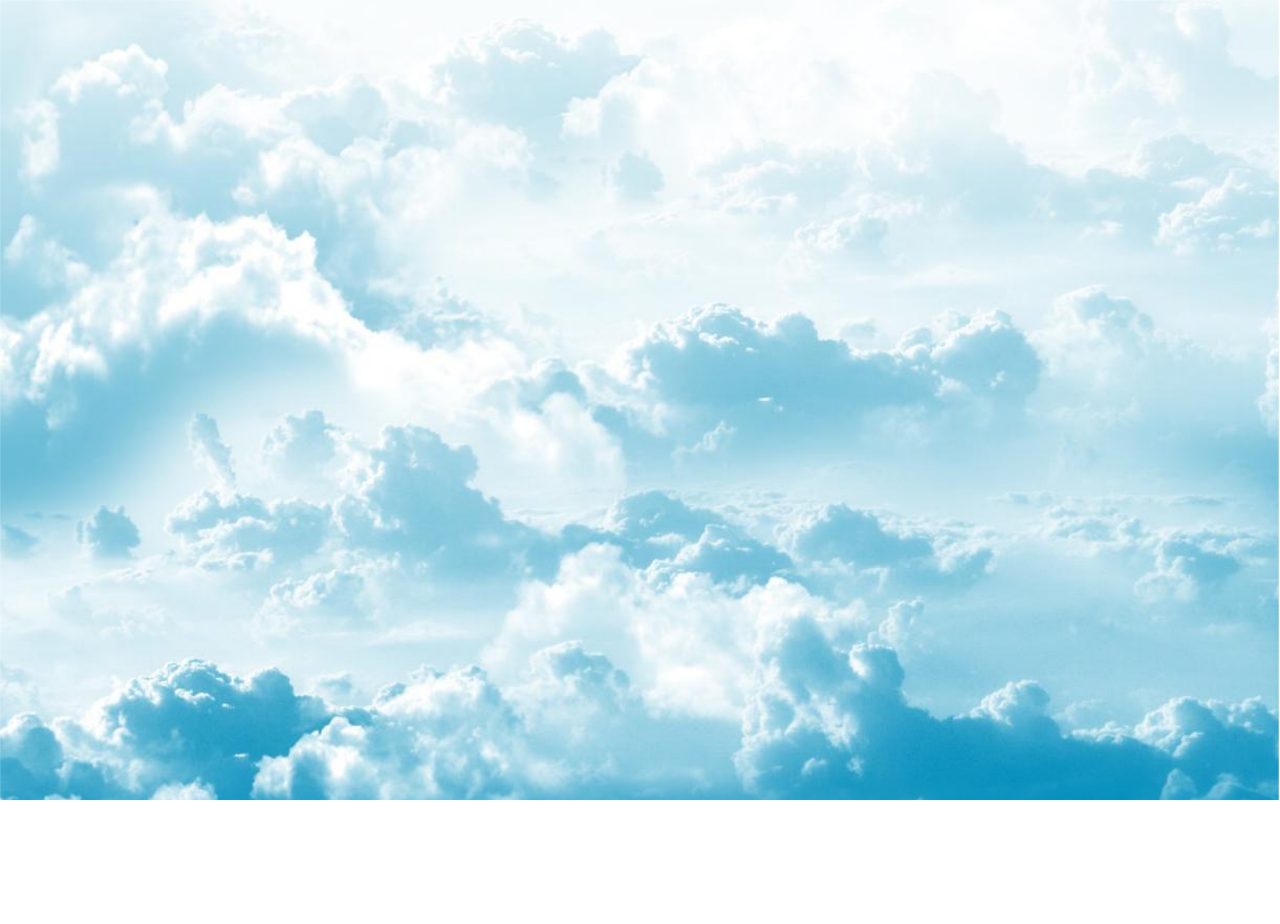
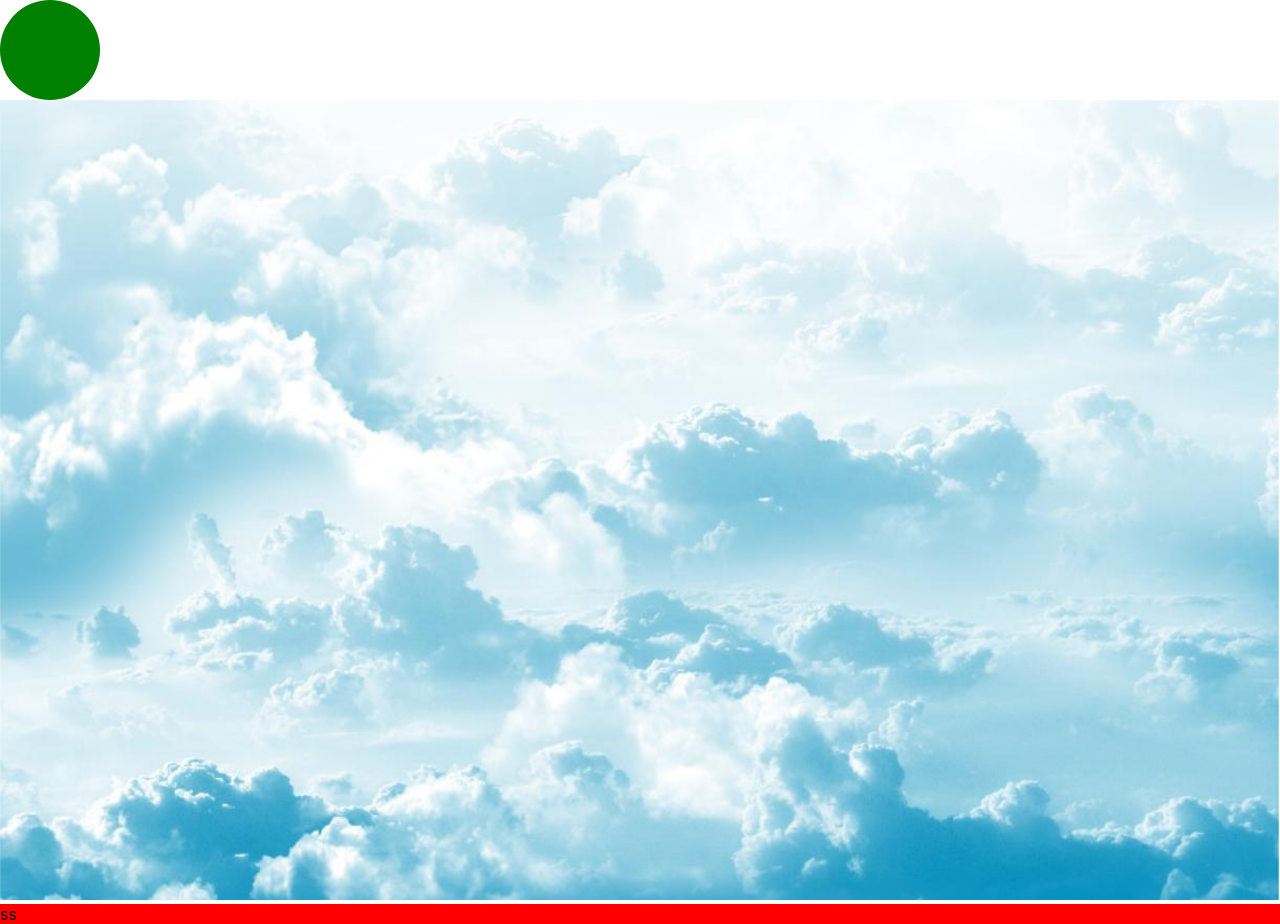
Before and after one commit to sasemanmanzar/Sara-Resume, a React (Create React App) app: page / in a window 1280 px wide. Before the commit the page ends 804 px from the top, so only its background shows below. Built offline with nearby package versions, Linux system fonts and the light colour scheme.

Commit message:
mid - circle

```diff
--- a/src/Pages/One/One.css
+++ b/src/Pages/One/One.css
@@ -5,6 +5,12 @@ body{
 img{
     width: 100vw;
     height: 100vh;
-    /* max-width: 100vw;
-    max-height: 100vh; */
 }
+
+.circle {
+    display: flex;
+    width: 100px;
+    height: 100px;
+    background-color: green;
+    border-radius: 50%;
+  }
--- a/src/Pages/One/One.js
+++ b/src/Pages/One/One.js
@@ -1,10 +1,40 @@
 import sky from './sky.png';
 import './One.css'
+// import Two from './Two/Two'
 
 function One(){
+
+    const shoot = () => {
+        alert("Great Shot!");
+      }
+
     return(
         <>
-        <img src={sky} />
+        <div className='circle'></div>
+        <img src={sky} usemap='#circleMap'/>
+        <div style={{backgroundColor:'red'}}>ss</div>
+        <map name='circleMap'>
+            <area shape='circle' onClick={shoot} coords="337,300,404" style={{color: 'red'}} />
+        </map>
+
+        {/* <img  alt="Workplace" usemap="#workmap" width="400" height="379"/>
+
+        <map name="workmap">
+        <area shape="rect" coords="34,44,270,350" alt="Computer" href="computer.htm">
+        <area shape="rect" coords="290,172,333,250" alt="Phone" href="phone.htm">
+        <area shape="circle" coords="337,300,44" alt="Cup of coffee" href="coffee.htm">
+        <map /> */}
+
+        {/*
+        <img src={physicalimage} id="physicalimage" usemap="#image-map"/>
+            <map name="image-map">
+            <area target="" onClick={this.consoleMessage("bpleft")} alt="bpleft" title="bpleft"  coords="223,201,269,254" shape="rect" />
+            <area target="" onClick={this.consoleMessage("bpright")} alt="bpright" title="bpright" coords="60,199,101,259" shape="rect" />
+            <area target="" onClick={this.consoleMessage("heart")} alt="heartrate"  title="heartrate" coords="169,124,219,183" shape="rect" />
+            </map>
+        */}
+
+
         </>
     );
 }
--- /dev/null
+++ b/src/Pages/Two/Two.js
@@ -0,0 +1,7 @@
+function Two(){
+    return(
+        <div>sara</div>
+    );
+}
+
+export default Two;
```
Also changed, not shown: src/App.js (+43 -0 lines).
